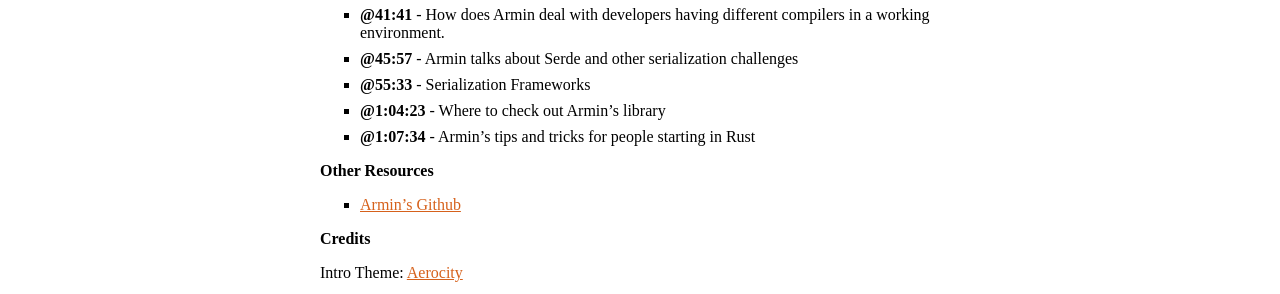
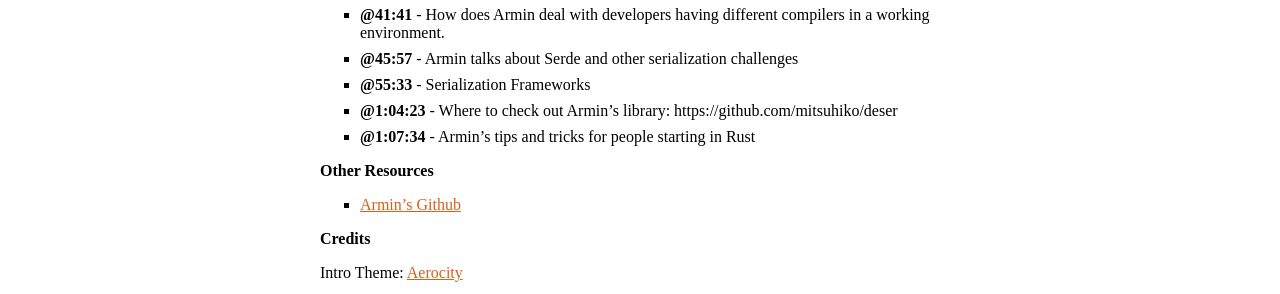
Before and after one commit to rustacean-station/rustacean-station.org, a Jekyll site: the page built from _episodes/064-armin-ronacher.md, in a window 1280 px wide. Shown: the part 1253-1547 px from the top of the page. Built offline with Jekyll 4.4.1, drawn with Linux system fonts in a browser that asks for light colours; some of the changed lines change nothing that is shown.

Commit message:
Update _episodes/064-armin-ronacher.md

```diff
--- a/_episodes/064-armin-ronacher.md
+++ b/_episodes/064-armin-ronacher.md
@@ -33,7 +33,7 @@ Rustacean Station is a community project; get in touch with us if you'd like to
 - [@41:41] - How does Armin deal with developers having different compilers in a working environment.
 - [@45:57] - Armin talks about Serde and other serialization challenges
 - [@55:33] - Serialization Frameworks
-- [@1:04:23] - Where to check out Armin's library
+- [@1:04:23] - Where to check out Armin's library: https://github.com/mitsuhiko/deser
 - [@1:07:34] - Armin's tips and tricks for people starting in Rust
 
 ## Other Resources
```
